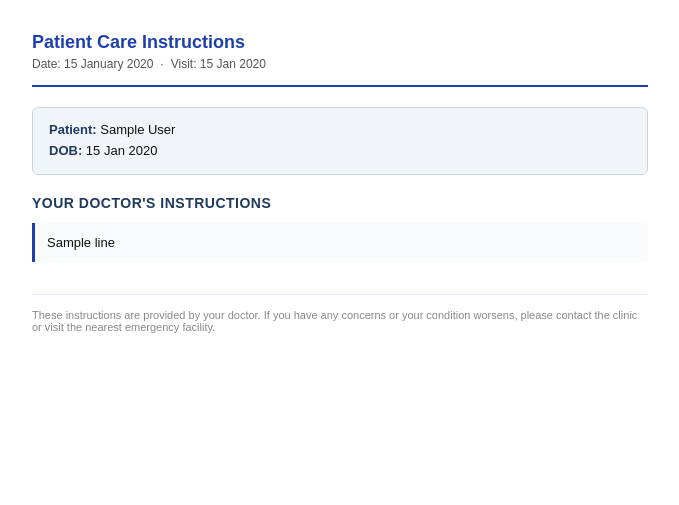
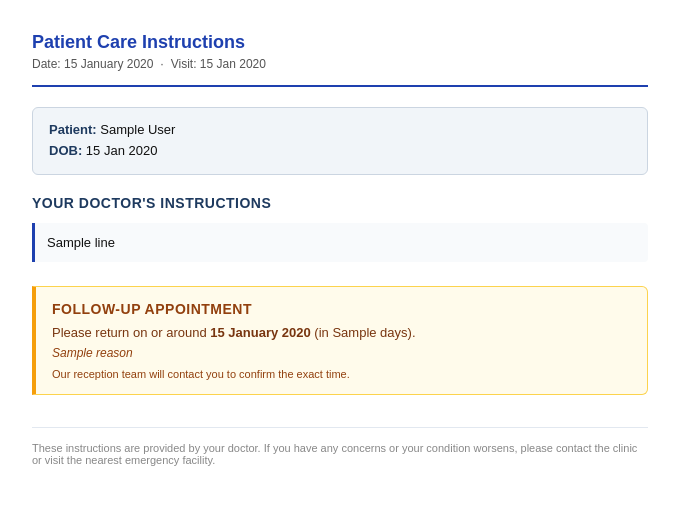
Before and after one commit to coolfiger/TTMed, a Laravel app: template resources/views/print/encounter-instructions.blade.php in a window 1280 px wide. Shown: the top 505 px of the page, without its empty margins (300-979 px from the left). Run offline with Laravel 12, Linux system fonts and the light colour scheme; the template is opened without the code that fills it: most values are stand-ins (such as "Sample title", 1, 10 or a date in 2020); some libraries are stand-ins or nearby versions.

Commit message:
Add follow-up scheduling to instruction builder wizard
- Instruction builder modal gains a follow-up section: toggle, days input
  (with computed target date preview), and reason/notes textarea
- Pre-populates from existing FollowUp record (pending/booked) or from the
  consultation note's follow_up_days / follow_up_instructions fields
- saveInstructions() creates/updates a FollowUp record (pending status,
  target_date = today + days) when the toggle is on and days > 0
- DoctorDashboard render passes savedFollowUp to the view; a badge appears
  in the Follow-up & Instructions section of the SOAP note when queued
- EncounterInstructionPrintController now loads the FollowUp for the
  encounter and passes it to the print view
- Print sheet shows a highlighted Follow-up Appointment block with target
  date, reason, and confirmation status; lists booked appointment details
  if reception has already confirmed a slot

Co-Authored-By: Claude Sonnet 4.6 <noreply@anthropic.com>
Claude-Session: https://claude.ai/code/session_01RaniEiwTj6YJ6yBsPSeRJE

```diff
--- a/app/Http/Controllers/Tenant/EncounterInstructionPrintController.php
+++ b/app/Http/Controllers/Tenant/EncounterInstructionPrintController.php
@@ -4,6 +4,7 @@ namespace App\Http\Controllers\Tenant;
 
 use App\Http\Controllers\Controller;
 use App\Models\Tenant\EncounterInstruction;
+use App\Models\Tenant\FollowUp;
 use Illuminate\Support\Facades\Auth;
 
 class EncounterInstructionPrintController extends Controller
@@ -20,6 +21,14 @@ class EncounterInstructionPrintController extends Controller
             ->where('encounter_id', $encounterId)
             ->firstOrFail();
 
-        return view('print.encounter-instructions', ['instruction' => $instruction]);
+        $followUp = FollowUp::on('tenant')
+            ->where('encounter_id', $encounterId)
+            ->whereIn('status', ['pending', 'booked'])
+            ->first();
+
+        return view('print.encounter-instructions', [
+            'instruction' => $instruction,
+            'followUp'    => $followUp,
+        ]);
     }
 }
--- a/app/Livewire/Tenant/Doctor/DoctorDashboard.php
+++ b/app/Livewire/Tenant/Doctor/DoctorDashboard.php
@@ -11,6 +11,7 @@ use App\Models\Tenant\ImagingReport;
 use App\Models\Tenant\Invoice;
 use App\Models\Tenant\LabOrder;
 use App\Models\Tenant\EncounterInstruction;
+use App\Models\Tenant\FollowUp;
 use App\Models\Tenant\NursingAssessment;
 use App\Models\Tenant\NursingProcedure;
 use App\Models\Tenant\PatientAllergy;
@@ -115,8 +116,11 @@ class DoctorDashboard extends Component
     // -------------------------------------------------------------------------
     // Instruction builder
     // -------------------------------------------------------------------------
-    public bool  $showInstructionBuilder = false;
-    public array $instructionLines       = [];
+    public bool   $showInstructionBuilder   = false;
+    public array  $instructionLines         = [];
+    public bool   $scheduleFollowUp         = false;
+    public string $followUpScheduleDays     = '';
+    public string $followUpScheduleReason   = '';
 
     // -------------------------------------------------------------------------
     // UI state
@@ -799,7 +803,24 @@ class DoctorDashboard extends Component
             ->where('encounter_id', $this->activeEncounterId)
             ->first();
 
-        $this->instructionLines      = $existing?->lines ?? [''];
+        $this->instructionLines = $existing?->lines ?? [''];
+
+        // Pre-fill follow-up from consultation note if already set
+        $existingFollowUp = FollowUp::on('tenant')
+            ->where('encounter_id', $this->activeEncounterId)
+            ->where('status', 'pending')
+            ->first();
+
+        if ($existingFollowUp) {
+            $this->scheduleFollowUp       = true;
+            $this->followUpScheduleDays   = $existingFollowUp->follow_up_days ? (string) $existingFollowUp->follow_up_days : '';
+            $this->followUpScheduleReason = $existingFollowUp->reason ?? '';
+        } else {
+            $this->scheduleFollowUp       = (bool) $this->followUpDays;
+            $this->followUpScheduleDays   = $this->followUpDays;
+            $this->followUpScheduleReason = $this->followUpInstructions;
+        }
+
         $this->showInstructionBuilder = true;
     }
 
@@ -834,6 +855,7 @@ class DoctorDashboard extends Component
 
         if (empty($lines)) {
             $this->showInstructionBuilder = false;
+            $this->openBillingSelector(fromWizard: true);
             return;
         }
 
@@ -847,6 +869,32 @@ class DoctorDashboard extends Component
                 'lines'      => $lines,
             ]
         );
+
+        // Create/update follow-up record if the doctor scheduled one
+        if ($this->scheduleFollowUp && $this->followUpScheduleDays) {
+            $days = (int) $this->followUpScheduleDays;
+            if ($days > 0) {
+                $profile  = StaffProfile::on('tenant')->where('user_id', $userId)->first();
+                $doctorId = $profile?->doctor?->id;
+
+                if ($doctorId) {
+                    FollowUp::on('tenant')->updateOrCreate(
+                        ['encounter_id' => $this->activeEncounterId],
+                        [
+                            'patient_id'      => $this->activePatientId,
+                            'doctor_id'       => $doctorId,
+                            'branch_id'       => $this->branchId,
+                            'follow_up_days'  => $days,
+                            'target_date'     => now()->addDays($days)->toDateString(),
+                            'reason'          => $this->followUpScheduleReason ?: null,
+                            'instructions'    => $this->followUpScheduleReason ?: null,
+                            'status'          => 'pending',
+                            'created_by'      => $userId,
+                        ]
+                    );
+                }
+            }
+        }
 
         $this->showInstructionBuilder = false;
         $this->successMessage         = 'Instructions saved.';
@@ -1070,6 +1118,13 @@ class DoctorDashboard extends Component
                 ->toArray();
         }
 
+        $savedFollowUp = $this->activeEncounterId
+            ? FollowUp::on('tenant')
+                ->where('encounter_id', $this->activeEncounterId)
+                ->whereIn('status', ['pending', 'booked'])
+                ->first()
+            : null;
+
         return view('livewire.tenant.doctor.doctor-dashboard', [
             'vitals'             => $vitals,
             'diagnoses'          => $diagnoses,
@@ -1081,6 +1136,7 @@ class DoctorDashboard extends Component
             'nursingProcedures'  => $nursingProcedures,
             'encounterDocuments' => $encounterDocuments,
             'familyHistories'    => $familyHistories,
+            'savedFollowUp'      => $savedFollowUp,
         ])->layout('layouts.app-workspace');
     }
 
@@ -1106,6 +1162,9 @@ class DoctorDashboard extends Component
         $this->investigationsOrdered = '';
         $this->followUpInstructions  = '';
         $this->followUpDays          = '';
+        $this->scheduleFollowUp      = false;
+        $this->followUpScheduleDays  = '';
+        $this->followUpScheduleReason = '';
         $this->successMessage        = '';
         $this->errorMessage          = '';
         $this->showDiagnosisForm     = false;
--- a/resources/views/print/encounter-instructions.blade.php
+++ b/resources/views/print/encounter-instructions.blade.php
@@ -49,6 +49,35 @@
         @endforeach
     </ul>
 
+    @if(!empty($followUp))
+    <div style="margin-top: 24px; padding: 14px 16px; background: #fffbeb; border: 1px solid #fcd34d; border-left: 4px solid #f59e0b; border-radius: 0 6px 6px 0;">
+        <h2 style="color: #92400e; margin-bottom: 8px;">Follow-up Appointment</h2>
+        <p style="font-size: 13px; color: #78350f; margin-bottom: 4px;">
+            @if($followUp->target_date)
+                Please return on or around <strong>{{ $followUp->target_date->format('d F Y') }}</strong>
+                (in {{ $followUp->follow_up_days }} days).
+            @elseif($followUp->follow_up_days)
+                Please return in <strong>{{ $followUp->follow_up_days }} days</strong>.
+            @endif
+        </p>
+        @if($followUp->reason)
+        <p style="font-size: 12px; color: #92400e; margin-top: 6px; font-style: italic;">
+            {{ $followUp->reason }}
+        </p>
+        @endif
+        @if($followUp->isBooked() && $followUp->appointment)
+        <p style="font-size: 12px; color: #1e3a5f; margin-top: 8px; font-weight: bold;">
+            Appointment confirmed: {{ $followUp->appointment->appointment_date->format('d F Y') }}
+            at {{ $followUp->appointment->appointment_time }}
+        </p>
+        @else
+        <p style="font-size: 11px; color: #92400e; margin-top: 8px;">
+            Our reception team will contact you to confirm the exact time.
+        </p>
+        @endif
+    </div>
+    @endif
+
     <div class="footer">
         <p>These instructions are provided by your doctor. If you have any concerns or your condition worsens, please contact the clinic or visit the nearest emergency facility.</p>
     </div>
```
Also changed, not shown: resources/views/livewire/tenant/doctor/doctor-dashboard.blade.php (+57 -0 lines).
